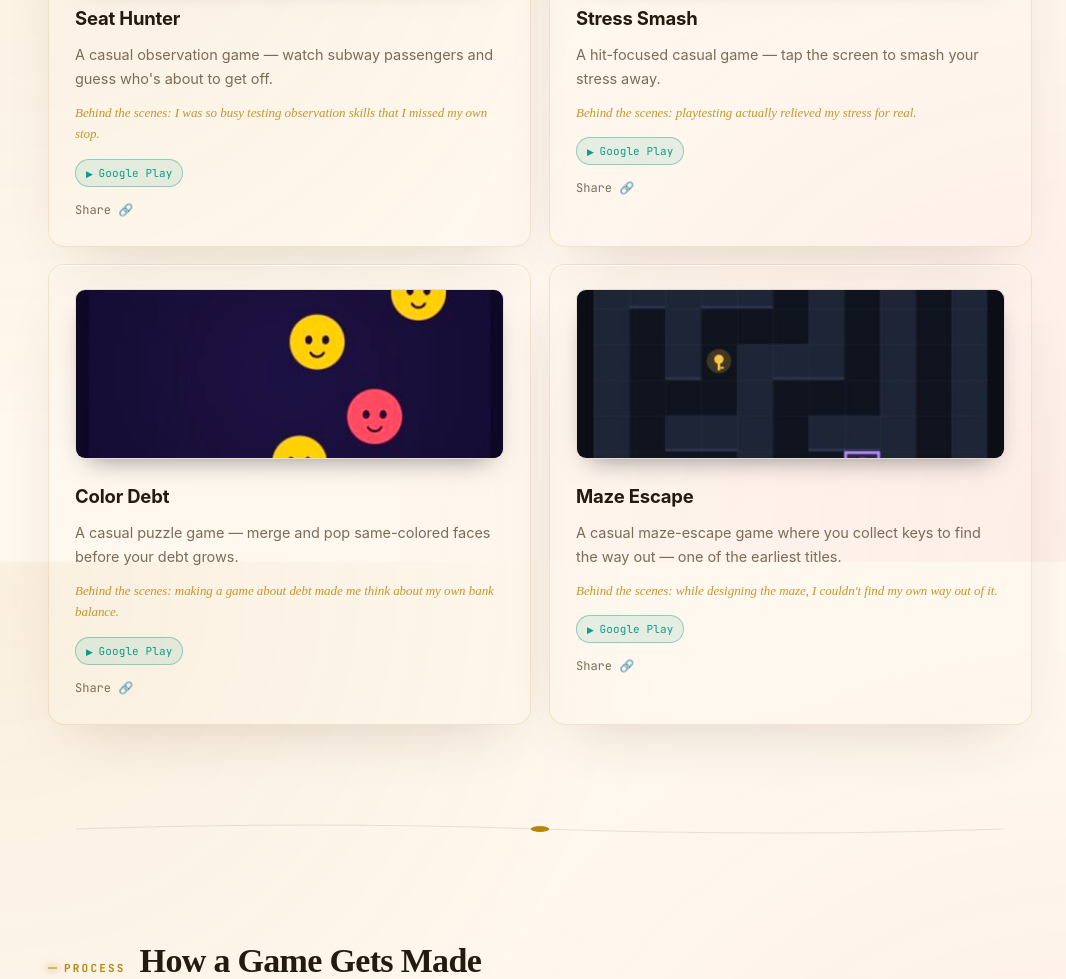
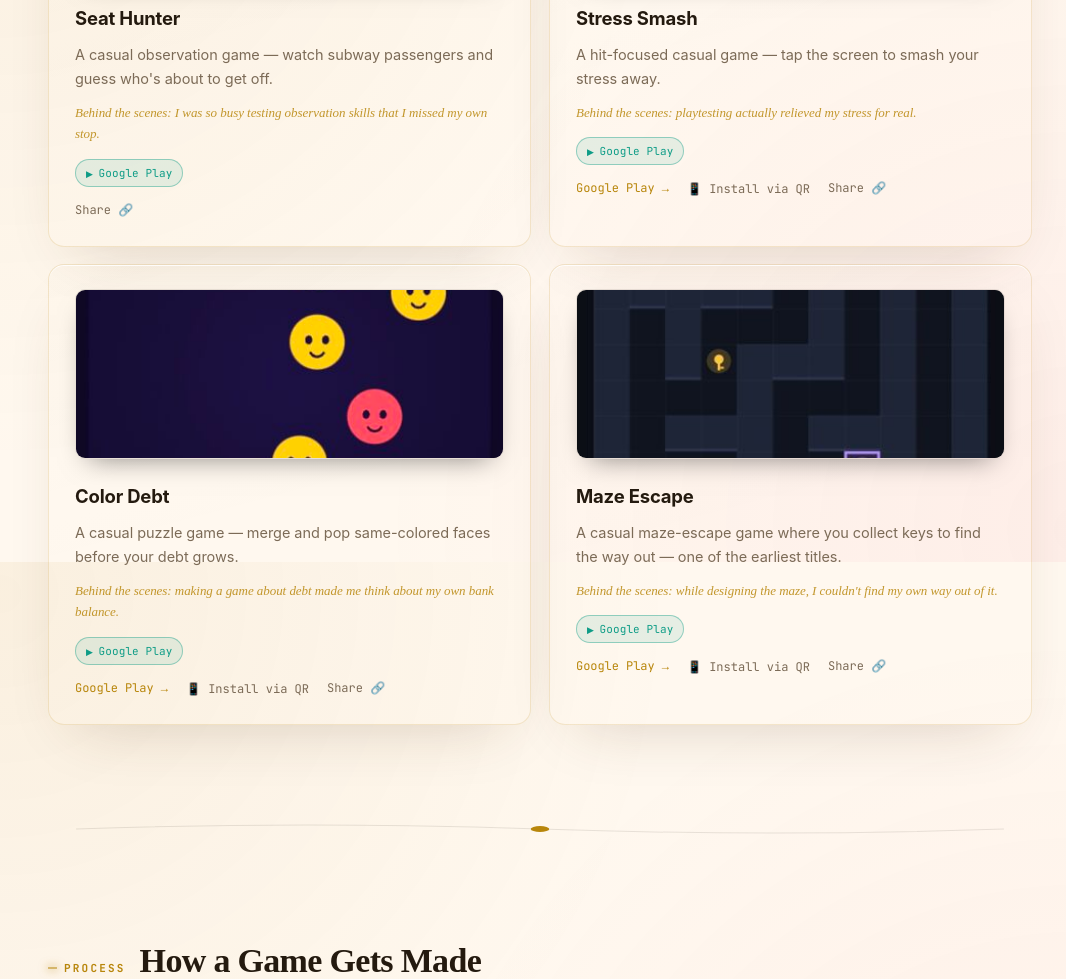
Before and after one commit to ChoeHanMin/soodalgames-website, a plain HTML site: page en/index.html in a window 1280 px wide. Shown: the part 3438-4417 px from the top of the page, without its empty margins (100-1166 px from the left). Drawn offline with Linux system fonts and the light colour scheme; no server answers; a web font is replaced by a local one.

Commit message:
Stress Smash · Color Debt · Maze Escape 정식 출시 — Google Play 링크/QR 추가
세 게임 모두 미니법정·Stealth Ops·Time Heist 24와 동일하게
Google Play → 링크와 QR로 설치 버튼을 추가함.

Co-Authored-By: Claude Sonnet 5 <noreply@anthropic.com>
Claude-Session: https://claude.ai/code/session_01QsT1HboZ1Vgf6udTn3B7yb

```diff
--- a/en/index.html
+++ b/en/index.html
@@ -1152,7 +1152,11 @@
           <p class="game-desc">A hit-focused casual game — tap the screen to smash your stress away.</p>
           <p class="game-behind">Behind the scenes: playtesting actually relieved my stress for real.</p>
           <div class="badges"><span class="badge play">Google Play</span></div>
-          <div class="game-links"><button class="game-share" type="button" data-share="game-stresssmash">Share 🔗</button></div>
+          <div class="game-links">
+            <a href="https://play.google.com/store/apps/details?id=com.choehanmin.stresssmash" target="_blank" rel="noopener">Google Play →</a>
+            <button class="qr-trigger" type="button" data-qr-url="https://play.google.com/store/apps/details?id=com.choehanmin.stresssmash" data-qr-label="Stress Smash · Google Play">📱 Install via QR</button>
+            <button class="game-share" type="button" data-share="game-stresssmash">Share 🔗</button>
+          </div>
         </div>
       </div>
 
@@ -1163,7 +1167,11 @@
           <p class="game-desc">A casual puzzle game — merge and pop same-colored faces before your debt grows.</p>
           <p class="game-behind">Behind the scenes: making a game about debt made me think about my own bank balance.</p>
           <div class="badges"><span class="badge play">Google Play</span></div>
-          <div class="game-links"><button class="game-share" type="button" data-share="game-colordebt">Share 🔗</button></div>
+          <div class="game-links">
+            <a href="https://play.google.com/store/apps/details?id=com.choehanmin.colordebt" target="_blank" rel="noopener">Google Play →</a>
+            <button class="qr-trigger" type="button" data-qr-url="https://play.google.com/store/apps/details?id=com.choehanmin.colordebt" data-qr-label="Color Debt · Google Play">📱 Install via QR</button>
+            <button class="game-share" type="button" data-share="game-colordebt">Share 🔗</button>
+          </div>
         </div>
       </div>
 
@@ -1174,7 +1182,11 @@
           <p class="game-desc">A casual maze-escape game where you collect keys to find the way out — one of the earliest titles.</p>
           <p class="game-behind">Behind the scenes: while designing the maze, I couldn't find my own way out of it.</p>
           <div class="badges"><span class="badge play">Google Play</span></div>
-          <div class="game-links"><button class="game-share" type="button" data-share="game-mazeescape">Share 🔗</button></div>
+          <div class="game-links">
+            <a href="https://play.google.com/store/apps/details?id=com.choehanmin.mazeescape" target="_blank" rel="noopener">Google Play →</a>
+            <button class="qr-trigger" type="button" data-qr-url="https://play.google.com/store/apps/details?id=com.choehanmin.mazeescape" data-qr-label="Maze Escape · Google Play">📱 Install via QR</button>
+            <button class="game-share" type="button" data-share="game-mazeescape">Share 🔗</button>
+          </div>
         </div>
       </div>
 
```
Also changed, not shown: index.html (+15 -3 lines).
